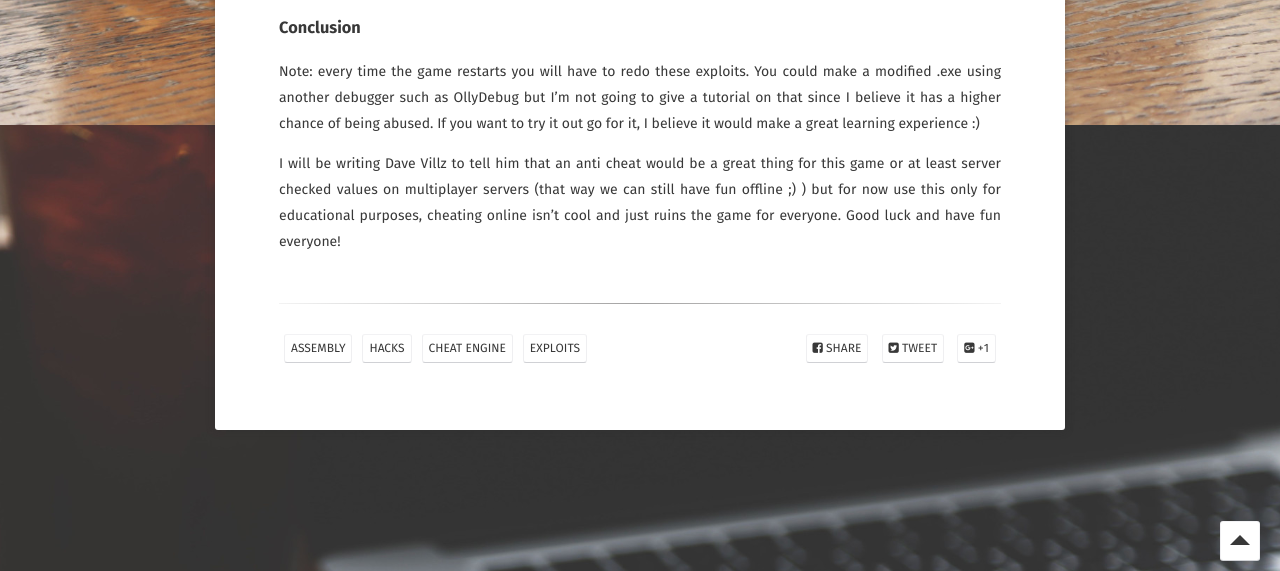
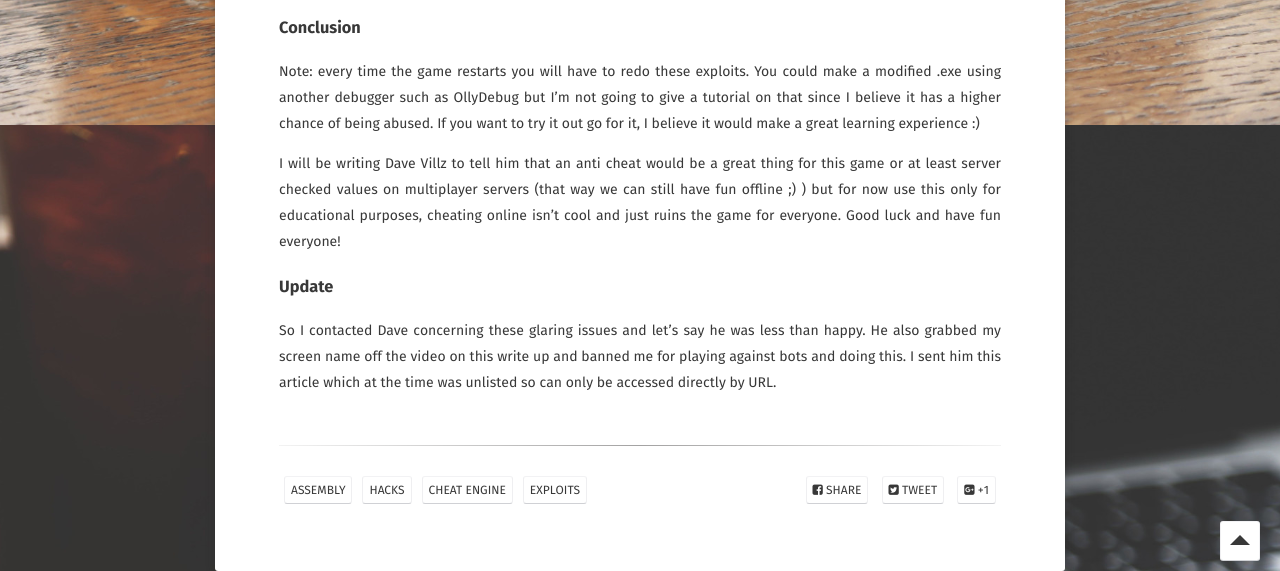
Before and after one commit to leobeosab/RyanWise.Me, a Jekyll site: the page built from jekyll/_posts/2018-12-17-pavlov-vr-explots.markdown, in a window 1280 px wide and 900 px high, scrolled down 4046 px, cut to the strip 329-900 px from the top of the window. Built offline with Jekyll 4.4.1, drawn with Linux system fonts in a browser that asks for light colours; some web fonts are replaced.

Commit message:
pavlov update

```diff
--- a/jekyll/_posts/2018-12-17-pavlov-vr-explots.markdown
+++ b/jekyll/_posts/2018-12-17-pavlov-vr-explots.markdown
@@ -62,3 +62,8 @@ Demo:
 Note: every time the game restarts you will have to redo these exploits. You could make a modified .exe using another debugger such as OllyDebug but I'm not going to give a tutorial on that since I believe it has a higher chance of being abused. If you want to try it out go for it, I believe it would make a great learning experience :)
 
 I will be writing Dave Villz to tell him that an anti cheat would be a great thing for this game or at least server checked values on multiplayer servers (that way we can still have fun offline ;) ) but for now use this only for educational purposes, cheating online isn't cool and just ruins the game for everyone. Good luck and have fun everyone!
+
+
+### Update
+
+So I contacted Dave concerning these glaring issues and let's say he was less than happy. He also grabbed my screen name off the video on this write up and banned me for playing against bots and doing this. I sent him this article which at the time was unlisted so can only be accessed directly by URL.
```
Also changed, not shown: jekyll/assets/img/posts/pavlov-vr-exploits/davechatone.png (added), jekyll/assets/img/posts/pavlov-vr-exploits/davechattwo.png (added).
